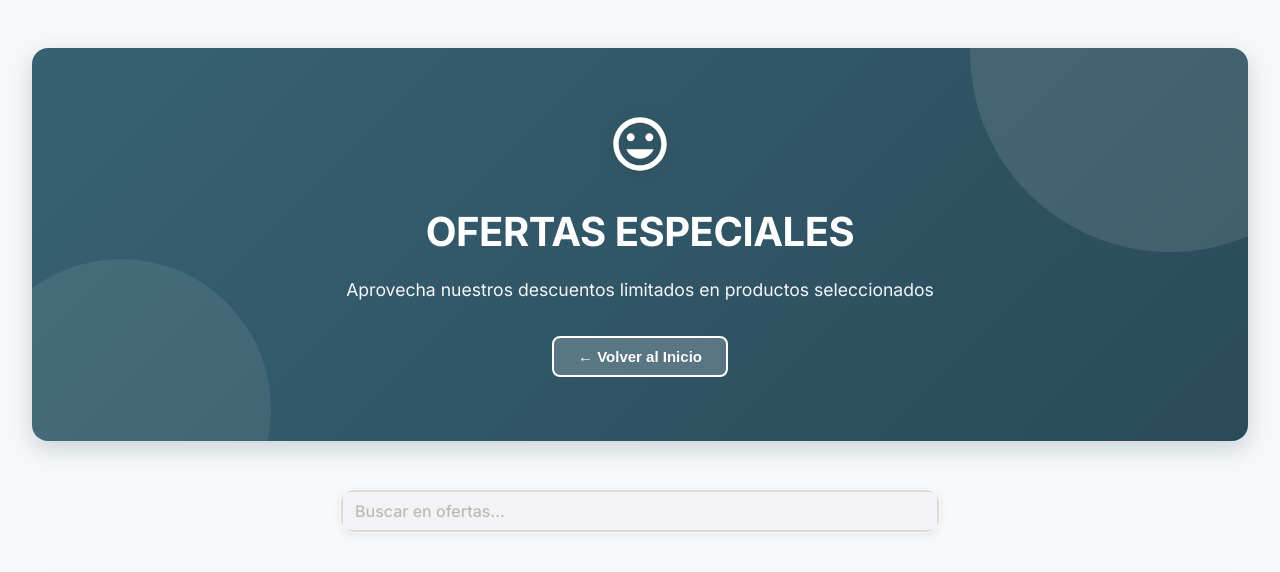
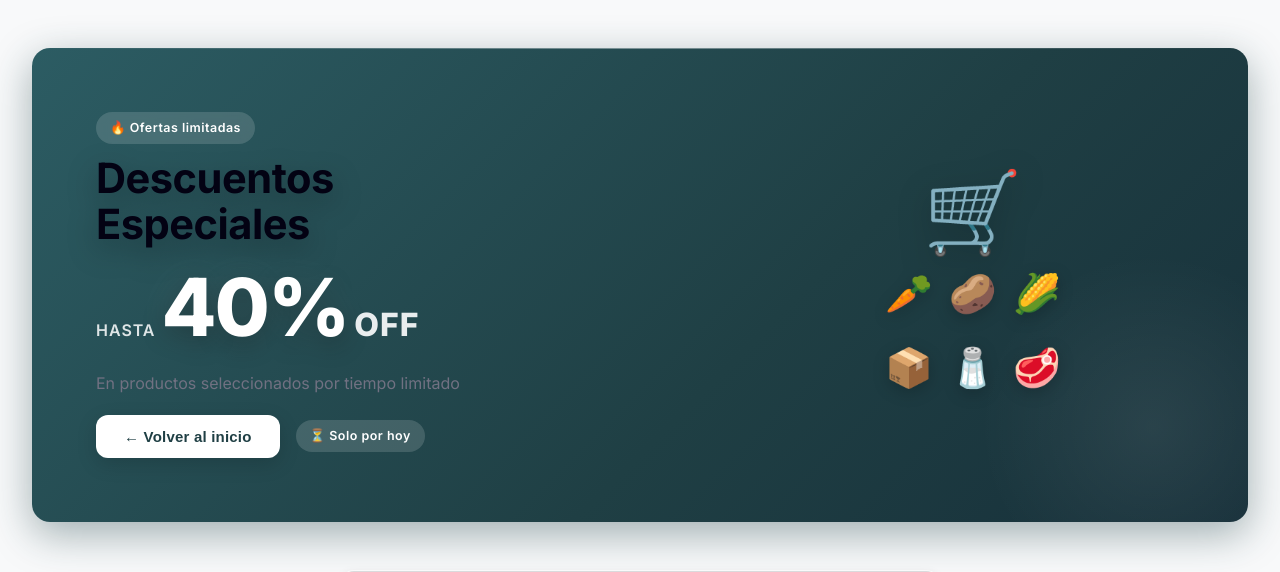
Before and after one commit to 1036951896/INVENTORY, a React (Vite) app in the folder frontend/: page /ofertas in a window 1280 px wide. Shown: the top 572 px of the page. Built offline with nearby package versions, Linux system fonts and the light colour scheme; no server answers.

Commit message:
style: redesign offers banner - two-column layout, big 40% OFF, urgency badges, premium button

```diff
--- a/frontend/src/pages/public/PublicOffers.tsx
+++ b/frontend/src/pages/public/PublicOffers.tsx
@@ -157,38 +157,40 @@ const PublicOffers: React.FC = () => {
     <div className="public-offers-container">
       {/* Banner */}
       <section className="banner-ofertas">
-        <div className="banner-content">
-          <svg className="banner-icon" viewBox="0 0 24 24" fill="currentColor">
-            <path d="M12 2C6.48 2 2 6.48 2 12s4.48 10 10 10 10-4.48 10-10S17.52 2 12 2zm0 18c-4.41 0-8-3.59-8-8s3.59-8 8-8 8 3.59 8 8-3.59 8-8 8zm3.5-9c.83 0 1.5-.67 1.5-1.5S16.33 8 15.5 8 14 8.67 14 9.5s.67 1.5 1.5 1.5zm-7 0c.83 0 1.5-.67 1.5-1.5S9.33 8 8.5 8 7 8.67 7 9.5 7.67 11 8.5 11zm3.5 6.5c2.33 0 4.31-1.46 5.11-3.5H6.89c.8 2.04 2.78 3.5 5.11 3.5z"/>
-          </svg>
-          <h2>OFERTAS ESPECIALES</h2>
-          <p>Aprovecha nuestros descuentos limitados en productos seleccionados</p>
-          <button
-            onClick={() => navigate('/')}
-            style={{
-              marginTop: '2rem',
-              padding: '10px 24px',
-              backgroundColor: 'rgba(255, 255, 255, 0.2)',
-              color: 'white',
-              border: '2px solid white',
-              borderRadius: '8px',
-              fontSize: '15px',
-              fontWeight: '600',
-              cursor: 'pointer',
-              transition: 'all 0.3s ease',
-              backdropFilter: 'blur(10px)',
-            }}
-            onMouseEnter={(e) => {
-              e.currentTarget.style.backgroundColor = 'rgba(255, 255, 255, 0.3)';
-              e.currentTarget.style.transform = 'translateY(-2px)';
-            }}
-            onMouseLeave={(e) => {
-              e.currentTarget.style.backgroundColor = 'rgba(255, 255, 255, 0.2)';
-              e.currentTarget.style.transform = 'translateY(0)';
-            }}
-          >
-            ← Volver al Inicio
-          </button>
+        <div className="banner-hero-grid">
+          {/* Izquierda: texto */}
+          <div className="banner-hero-texto">
+            <span className="banner-badge-urgencia">🔥 Ofertas limitadas</span>
+            <h2 className="banner-hero-titulo">Descuentos<br/>Especiales</h2>
+            <div className="banner-descuento-bloque">
+              <span className="banner-hasta">HASTA</span>
+              <span className="banner-porcentaje">40%</span>
+              <span className="banner-off">OFF</span>
+            </div>
+            <p className="banner-hero-subtitulo">En productos seleccionados por tiempo limitado</p>
+            <div className="banner-hero-acciones">
+              <button className="btn-ofertas-hero" onClick={() => navigate('/')}>
+                ← Volver al inicio
+              </button>
+              <span className="banner-badge-urgencia">⏳ Solo por hoy</span>
+            </div>
+          </div>
+          {/* Derecha: visual decorativo */}
+          <div className="banner-hero-visual">
+            <div className="banner-productos-visual">
+              <div className="banner-emoji-grande">🛒</div>
+              <div className="banner-emojis-fila">
+                <span>🥕</span>
+                <span>🥔</span>
+                <span>🌽</span>
+              </div>
+              <div className="banner-emojis-fila">
+                <span>📦</span>
+                <span>🧂</span>
+                <span>🥩</span>
+              </div>
+            </div>
+          </div>
         </div>
       </section>
 
--- a/frontend/src/pages/public/public-offers.css
+++ b/frontend/src/pages/public/public-offers.css
@@ -8,68 +8,190 @@
 
 /* Banner de ofertas */
 .banner-ofertas {
-  background: linear-gradient(135deg, #386273 0%, #2a4a5a 100%);
-  border-radius: 16px;
-  padding: 4rem 2rem;
+  background: linear-gradient(135deg, #2c5c63 0%, #1f3f44 60%, #17303a 100%);
+  border-radius: 18px;
+  padding: 4rem;
   margin-bottom: 3rem;
-  text-align: center;
   position: relative;
   overflow: hidden;
-  box-shadow: 0 8px 24px rgba(56, 98, 115, 0.25);
+  box-shadow: 0 12px 40px rgba(28, 63, 68, 0.4);
+  color: white;
+  animation: fadeInUp 0.7s ease-out;
 }
 
 .banner-ofertas::before {
   content: '';
   position: absolute;
-  top: -50%;
-  right: -10%;
-  width: 400px;
-  height: 400px;
-  background: rgba(255, 255, 255, 0.1);
-  border-radius: 50%;
-  pointer-events: none;
+  top: 0;
+  left: 0;
+  height: 1px;
+  width: 100%;
+  background: linear-gradient(to right, transparent, rgba(255,255,255,0.4), transparent);
+  z-index: 1;
 }
 
 .banner-ofertas::after {
   content: '';
   position: absolute;
-  bottom: -30%;
-  left: -5%;
-  width: 300px;
-  height: 300px;
-  background: rgba(255, 255, 255, 0.08);
+  bottom: -80px;
+  right: -80px;
+  width: 350px;
+  height: 350px;
+  background: radial-gradient(circle, rgba(255,255,255,0.07) 0%, transparent 70%);
   border-radius: 50%;
   pointer-events: none;
 }
 
-.banner-content {
+/* Layout dos columnas */
+.banner-hero-grid {
+  display: grid;
+  grid-template-columns: 1.2fr 0.8fr;
+  align-items: center;
+  gap: 2rem;
   position: relative;
-  z-index: 1;
-  animation: slideDown 0.6s ease-out;
+  z-index: 2;
 }
 
-.banner-icon {
-  width: 64px;
-  height: 64px;
-  color: white;
-  margin-bottom: 1rem;
-  filter: drop-shadow(0 2px 8px rgba(0, 0, 0, 0.1));
+/* Columna izquierda */
+.banner-hero-texto {
+  display: flex;
+  flex-direction: column;
+  gap: 0.75rem;
 }
 
-.banner-ofertas h2 {
-  font-size: 2.5rem;
-  font-weight: 700;
-  color: white;
-  margin-bottom: 0.75rem;
-  letter-spacing: -0.5px;
+.banner-badge-urgencia {
+  display: inline-block;
+  font-size: 0.78rem;
+  font-weight: 600;
+  letter-spacing: 0.5px;
+  padding: 6px 14px;
+  background: rgba(255, 255, 255, 0.15);
+  border-radius: 50px;
+  width: fit-content;
+  backdrop-filter: blur(6px);
 }
 
-.banner-ofertas p {
-  font-size: 1.1rem;
-  color: rgba(255, 255, 255, 0.95);
+.banner-hero-titulo {
+  font-size: 2.6rem;
+  font-weight: 700;
+  line-height: 1.1;
+  letter-spacing: -0.5px;
   margin: 0;
-  max-width: 600px;
-  margin: 0 auto;
+  text-shadow: 0 10px 30px rgba(0, 0, 0, 0.35);
+  animation: slideInLeft 0.6s ease-out 0.1s both;
+}
+
+/* Bloque porcentaje gigante */
+.banner-descuento-bloque {
+  display: flex;
+  align-items: baseline;
+  gap: 6px;
+  margin: 0.5rem 0;
+  animation: slideInLeft 0.6s ease-out 0.2s both;
+}
+
+.banner-hasta {
+  font-size: 1rem;
+  font-weight: 600;
+  opacity: 0.85;
+  letter-spacing: 1px;
+  text-transform: uppercase;
+}
+
+.banner-porcentaje {
+  font-size: 5rem;
+  font-weight: 800;
+  line-height: 1;
+  color: #ffffff;
+  text-shadow: 0 8px 24px rgba(0,0,0,0.3), 0 0 40px rgba(255,255,255,0.1);
+  letter-spacing: -2px;
+}
+
+.banner-off {
+  font-size: 2rem;
+  font-weight: 800;
+  opacity: 0.9;
+  letter-spacing: 1px;
+}
+
+.banner-hero-subtitulo {
+  font-size: 1rem;
+  opacity: 0.88;
+  margin: 0;
+  line-height: 1.5;
+  animation: slideInLeft 0.6s ease-out 0.3s both;
+}
+
+.banner-hero-acciones {
+  display: flex;
+  align-items: center;
+  gap: 1rem;
+  flex-wrap: wrap;
+  margin-top: 0.5rem;
+  animation: slideInLeft 0.6s ease-out 0.4s both;
+}
+
+.btn-ofertas-hero {
+  background: white;
+  color: #1f3f44;
+  border: none;
+  padding: 13px 28px;
+  border-radius: 12px;
+  font-size: 15px;
+  font-weight: 700;
+  cursor: pointer;
+  transition: all 0.3s cubic-bezier(0.34, 1.56, 0.64, 1);
+  box-shadow: 0 6px 20px rgba(0,0,0,0.15);
+  letter-spacing: 0.2px;
+}
+
+.btn-ofertas-hero:hover {
+  transform: scale(1.05) translateY(-2px);
+  box-shadow: 0 10px 28px rgba(0,0,0,0.25);
+  background: #f5f5f5;
+}
+
+/* Columna derecha: visual decorativo */
+.banner-hero-visual {
+  display: flex;
+  align-items: center;
+  justify-content: center;
+}
+
+.banner-productos-visual {
+  display: flex;
+  flex-direction: column;
+  align-items: center;
+  gap: 0.75rem;
+  animation: floatBanner 6s ease-in-out infinite;
+}
+
+.banner-emoji-grande {
+  font-size: 5rem;
+  filter: drop-shadow(0 8px 16px rgba(0,0,0,0.3));
+  line-height: 1;
+}
+
+.banner-emojis-fila {
+  display: flex;
+  gap: 1rem;
+  font-size: 2.4rem;
+  filter: drop-shadow(0 4px 8px rgba(0,0,0,0.2));
+}
+
+@keyframes floatBanner {
+  0%, 100% { transform: translateY(0); }
+  50% { transform: translateY(-12px); }
+}
+
+@keyframes fadeInUp {
+  from { opacity: 0; transform: translateY(24px); }
+  to { opacity: 1; transform: translateY(0); }
+}
+
+@keyframes slideInLeft {
+  from { opacity: 0; transform: translateX(-20px); }
+  to { opacity: 1; transform: translateX(0); }
 }
 
 /* Barra de búsqueda */
@@ -507,24 +629,9 @@
 }
 
 /* Animaciones */
-@keyframes slideDown {
-  from {
-    opacity: 0;
-    transform: translateY(-20px);
-  }
-  to {
-    opacity: 1;
-    transform: translateY(0);
-  }
-}
-
 @keyframes scaleIn {
-  from {
-    transform: scale(0.8);
-  }
-  to {
-    transform: scale(1);
-  }
+  from { transform: scale(0.8); }
+  to { transform: scale(1); }
 }
 
 /* Responsive */
@@ -534,15 +641,23 @@
   }
 
   .banner-ofertas {
-    padding: 3rem 1.5rem;
+    padding: 2.5rem 1.5rem;
   }
 
-  .banner-ofertas h2 {
-    font-size: 1.8rem;
+  .banner-hero-grid {
+    grid-template-columns: 1fr;
   }
 
-  .banner-ofertas p {
-    font-size: 1rem;
+  .banner-hero-visual {
+    display: none;
+  }
+
+  .banner-hero-titulo {
+    font-size: 2rem;
+  }
+
+  .banner-porcentaje {
+    font-size: 3.5rem;
   }
 
   .filtro-ofertas {
@@ -563,11 +678,6 @@
     grid-template-columns: repeat(auto-fill, minmax(200px, 1fr));
     gap: 16px;
   }
-
-  .banner-icon {
-    width: 48px;
-    height: 48px;
-  }
 }
 
 @media (max-width: 480px) {
@@ -580,8 +690,12 @@
     margin-bottom: 2rem;
   }
 
-  .banner-ofertas h2 {
-    font-size: 1.4rem;
+  .banner-hero-titulo {
+    font-size: 1.7rem;
+  }
+
+  .banner-porcentaje {
+    font-size: 3rem;
   }
 
   .barra-busqueda-contenedor {
```
